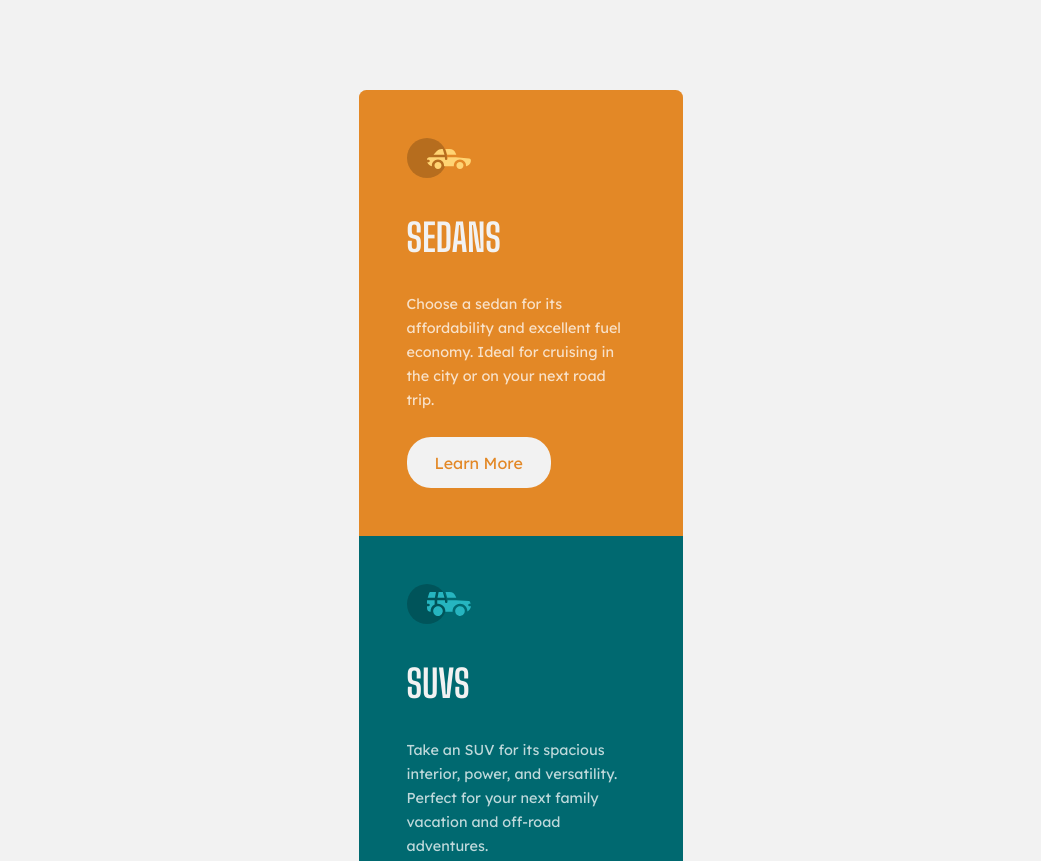
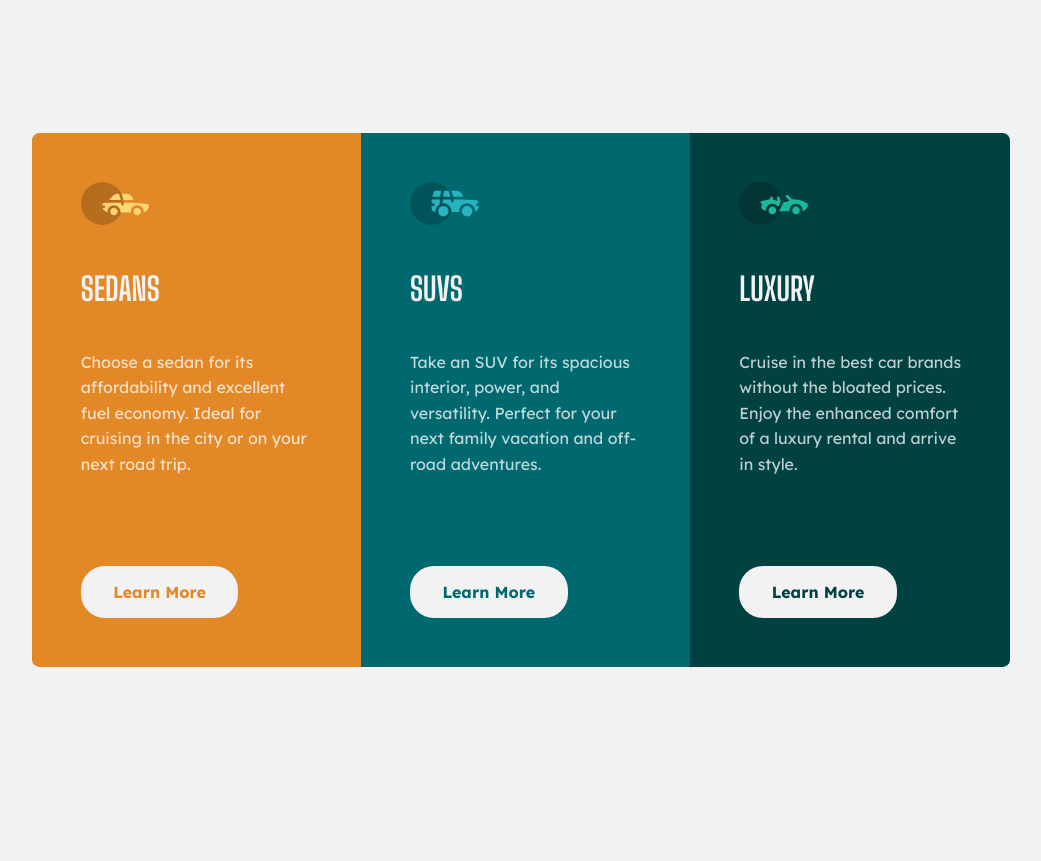
Before and after one commit to jarher/3ColumnsPreviewCardComponent, a plain HTML site: page index.html in a window 1280 px wide. Shown: the top 861 px of the page, without its empty margins (119-1160 px from the left). After the commit the page ends 800 px from the top, so only its background shows below. Drawn offline with Linux system fonts and the light colour scheme.

Commit message:
desktop styles finished

```diff
--- a/styles.css
+++ b/styles.css
@@ -66,6 +66,7 @@ img {
   font-size: 0.9rem;
   color: var(--Transparent-white);
   font-family: "Lexen-Deca";
+  font-weight: 400;
 }
 .card-button {
   margin-top: 1.6rem;
@@ -76,9 +77,15 @@ img {
   border-radius: 1.5rem;
   font-family: "Lexen-Deca";
   font-size: 1rem;
+  cursor: pointer;
+  transition: all 0.3s ease-in-out;
+  font-weight: 700;
 }
-.card-button:focus {
-  border: none;
+.card-button:focus,
+.card-button:hover {
+  border: 2px solid var(--Very-light-gray);
+  background-color: transparent;
+  color: var(--Very-light-gray) !important;
   outline: none;
 }
 .card:nth-child(1) .card-button {
@@ -90,3 +97,68 @@ img {
 .card:nth-child(3) .card-button {
   color: var(--Very-dark-cyan);
 }
+@media (min-width: 500px) {
+  main {
+    display: flex;
+    justify-content: center;
+    align-items: center;
+  }
+  .card-container {
+    width: 95%;
+    grid-template-columns: repeat(3, 1fr);
+    margin: 0 auto;
+  }
+  .card {
+    padding: 2rem 1rem;
+    display: flex;
+    flex-direction: column;
+    justify-content: space-between;
+  }
+  .card-title {
+    font-size: 2rem;
+  }
+  .card-description {
+    font-size: 0.8rem;
+  }
+  .card-button {
+    width: 7rem;
+    height: 2.5rem;
+    font-size: 0.8rem;
+  }
+}
+@media (min-width: 768px) {
+  .card {
+    padding: 2rem;
+  }
+}
+@media (min-width: 1024px) {
+  main {
+    display: flex;
+    justify-content: center;
+    align-items: center;
+  }
+  .card-container {
+    width: 61.16rem;
+  }
+  .card {
+    width: 20.58rem;
+    padding: 3.06rem;
+  }
+  img {
+    width: 4.3rem;
+  }
+  .card-title {
+    margin-top: 2.6rem;
+  }
+  .card-description {
+    margin-top: 2.58rem;
+    font-size: 1rem;
+    line-height: 1.6rem;
+  }
+  .card-button {
+    width: 9.86rem;
+    margin-top: 5.53rem;
+    height: 3.26rem;
+    font-size: 1rem;
+  }
+}
```
